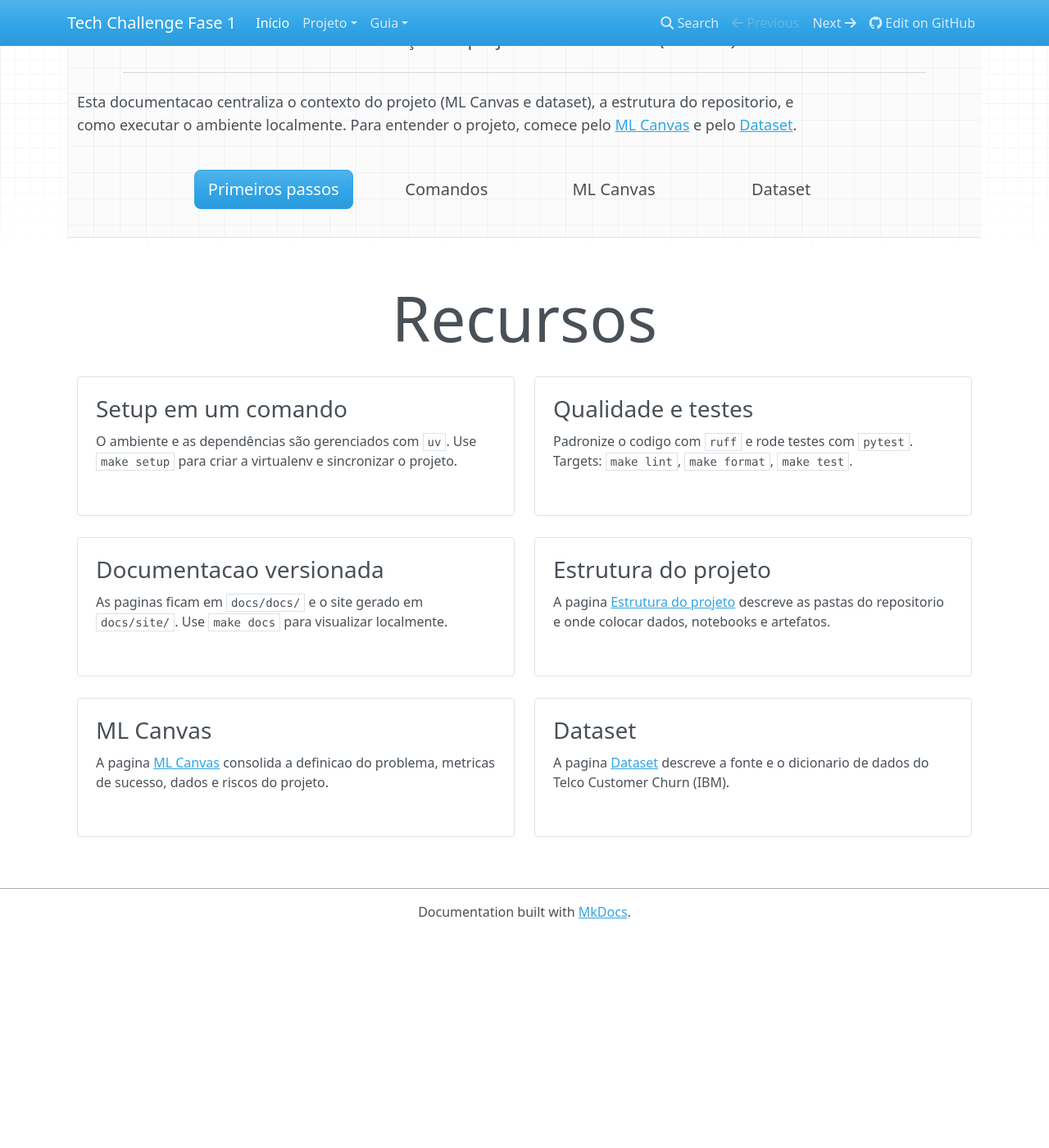
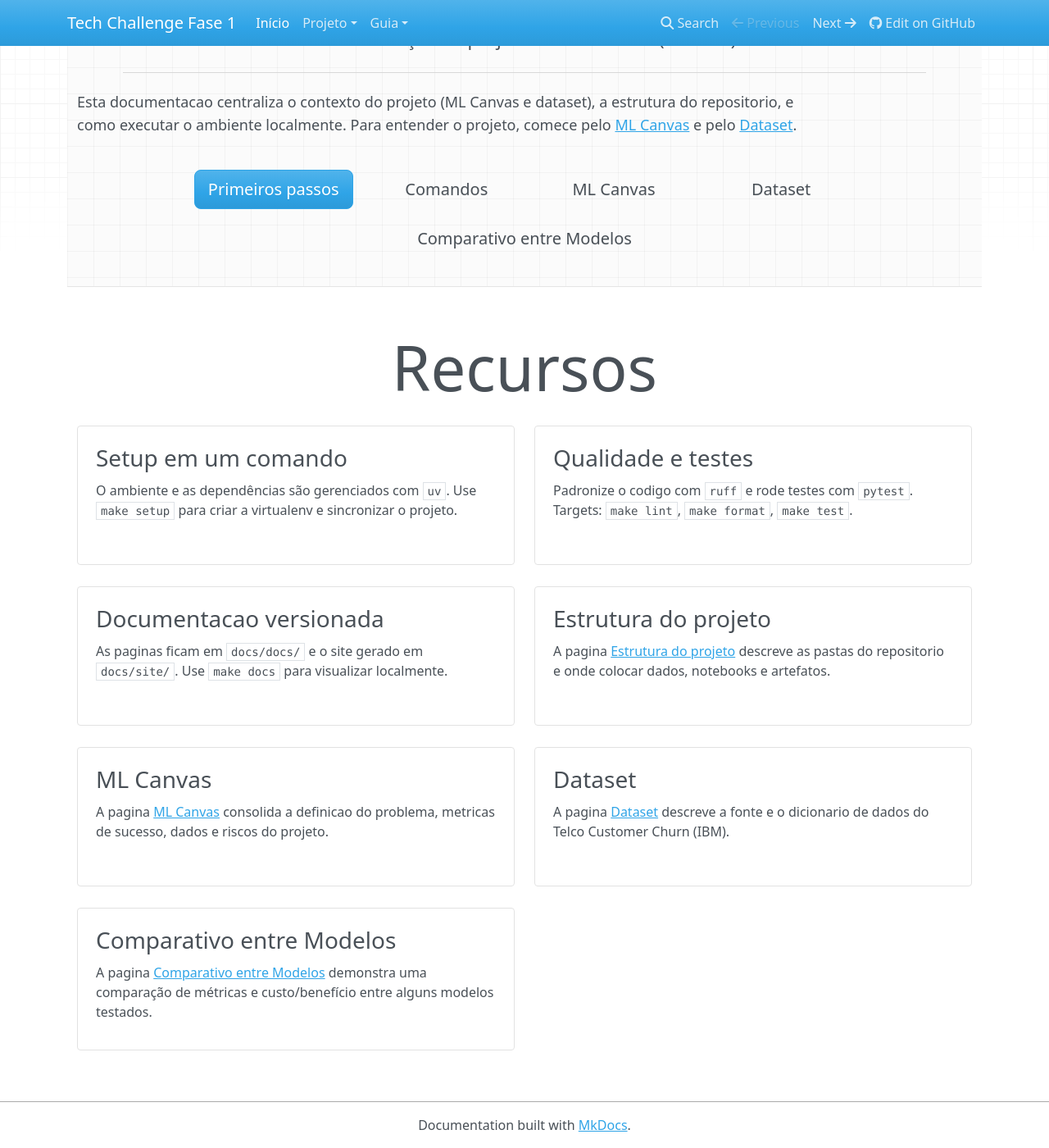
Before and after one commit to DioniSilva/tech-challenge-fase-1, an MkDocs documentation site: the page built from docs/docs/index.md, in a window 1280 px wide and 1400 px high, scrolled down 230 px. Shown: the whole window at 82% size. Built offline with MkDocs 1.6.1, drawn with Linux system fonts in a browser that asks for light colours; nearby versions of some CDN libraries; before the commit the page ends 1370 px from its top, so only the background shows below that.

Commit message:
feat: adiciona documentação de comparação entre modelos

```diff
--- a/docs/docs/index.md
+++ b/docs/docs/index.md
@@ -23,6 +23,7 @@
       <a class="btn btn-default btn-lg" href="comandos/">Comandos</a>
       <a class="btn btn-default btn-lg" href="ml-canvas/">ML Canvas</a>
       <a class="btn btn-default btn-lg" href="dataset/">Dataset</a>
+      <a class="btn btn-default btn-lg" href="comparativo-modelos/">Comparativo entre Modelos</a>
     </div>
   </div>
 </div>
@@ -95,6 +96,16 @@
           </p>
         </div>
       </div>
+
+      <div class="col-md-6">
+        <div class="home-card">
+          <h3>Comparativo entre Modelos</h3>
+          <p>
+            A pagina <a href="comparativo-modelos/">Comparativo entre Modelos</a> demonstra uma comparação de métricas
+            e custo/benefício entre alguns modelos testados.
+          </p>
+        </div>
+      </div>
     </div>
   </div>
 </div>
--- a/docs/mkdocs.yml
+++ b/docs/mkdocs.yml
@@ -21,6 +21,7 @@ nav:
       - Visão geral (ML Canvas): ml-canvas.md
       - Dataset: dataset.md
       - Estrutura do projeto: estrutura-do-projeto.md
+      - Comparação de Modelos: comparativo-modelos.md
   - Guia:
       - Primeiros passos: getting-started.md
       - Comandos: comandos.md
```
Also changed, not shown: docs/docs/comparativo-modelos.md (added, +46 -0 lines).
